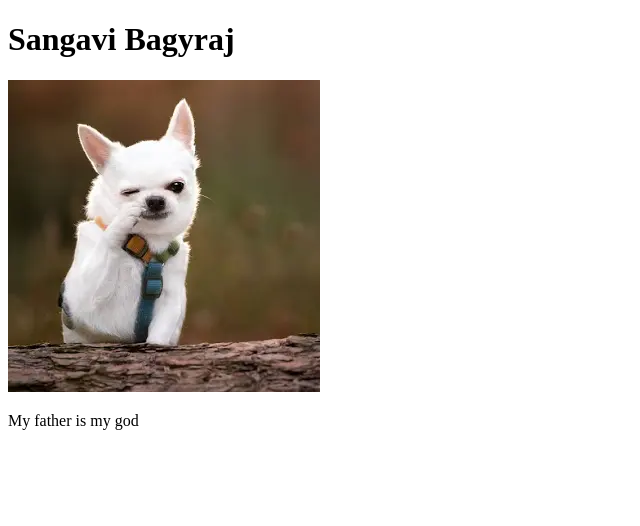
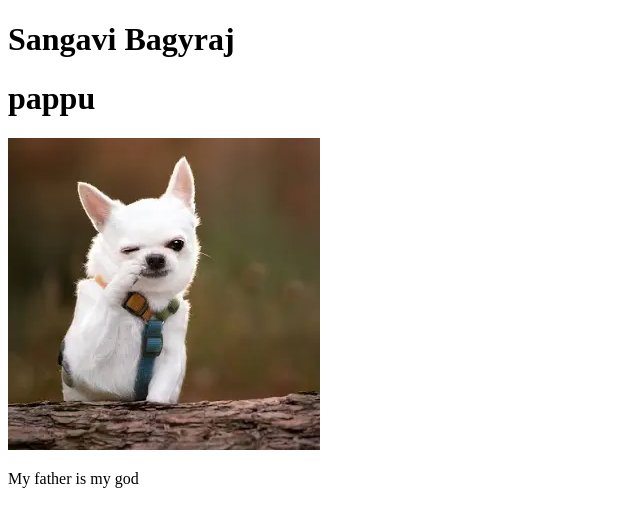
Before and after one commit to SangaviB0903/html, a plain HTML site: page index.html in a window 1280 px wide. Shown: the whole page, without its empty margins (0-640 px from the left). Drawn offline with Linux system fonts and the light colour scheme.

Commit message:
add new name

```diff
--- a/index.html
+++ b/index.html
@@ -7,6 +7,7 @@
 </head>
 <body>
     <h1>Sangavi Bagyraj</h1>
+    <h1>pappu</h1>
     <img src="download.webp" alt="">
     <p>My father is my god</p>
 
```
